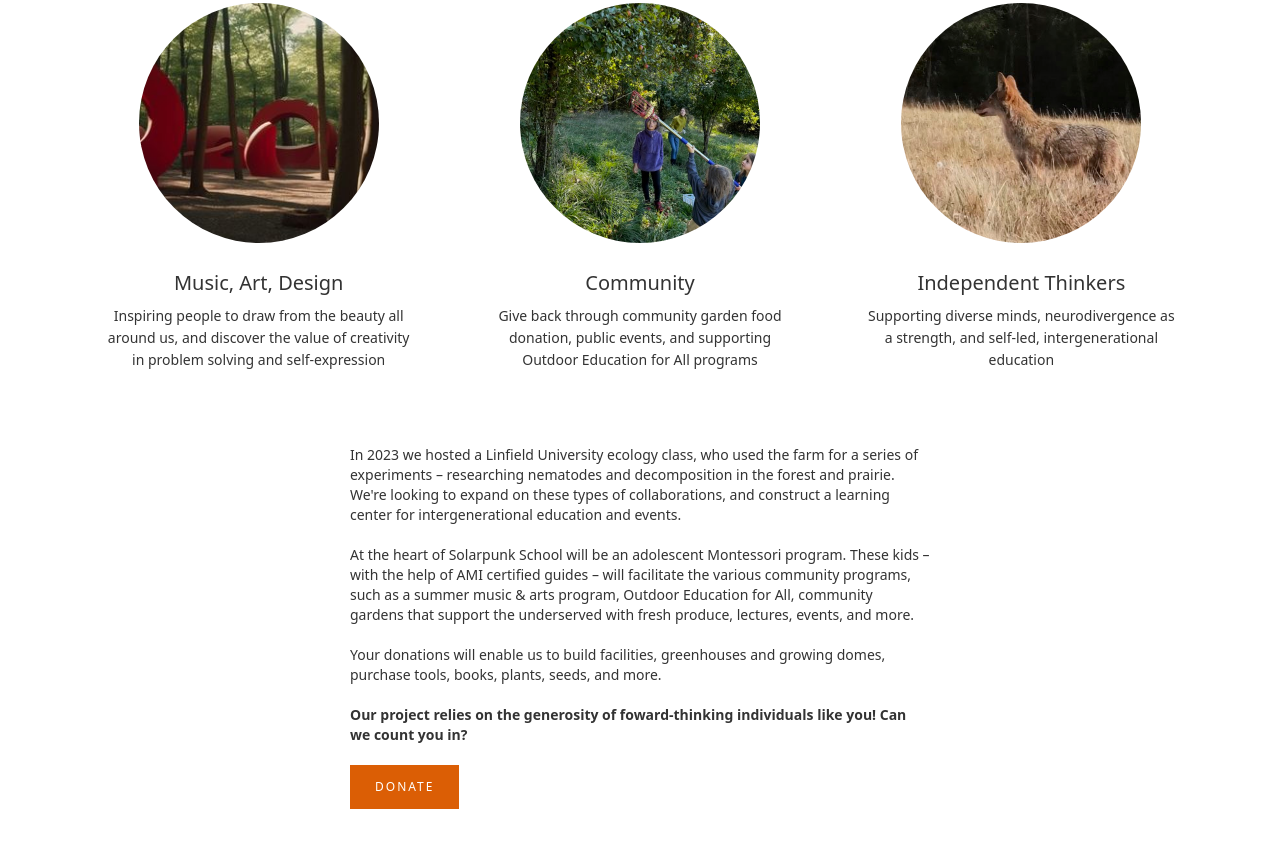
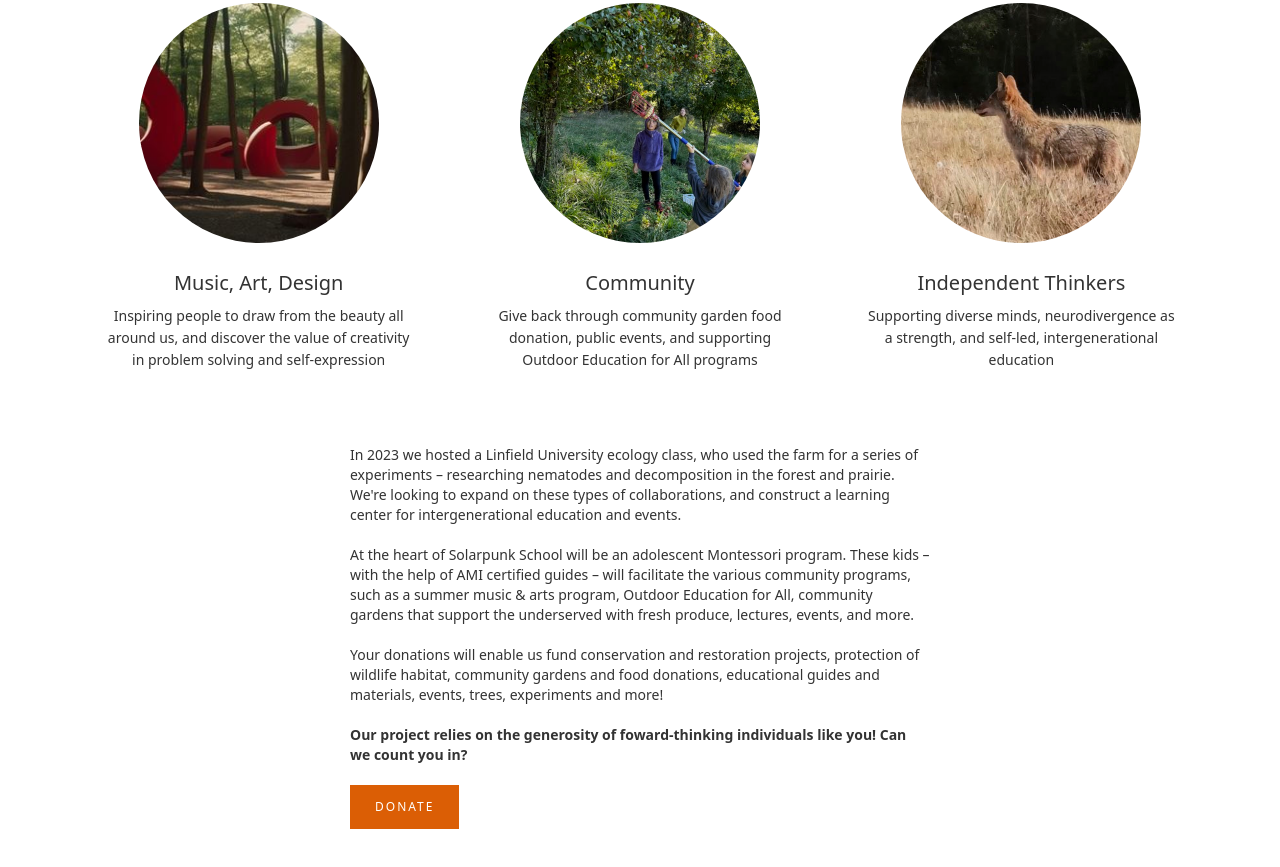
Before and after one commit to dreamwieber/cleryfarm.org, a plain HTML site: page solarpunk-school.html in a window 1280 px wide. Shown: the part 1389-2256 px from the top of the page. Drawn offline with nearby package versions, Linux system fonts and the light colour scheme; a script that the page names is missing.

Commit message:
update on donations.

```diff
--- a/solarpunk-school.html
+++ b/solarpunk-school.html
@@ -82,7 +82,7 @@
   </section>
   <section class="section">
     <div class="w-layout-vflex flex-block-9">
-      <p class="paragraph-3">In 2023 we hosted a Linfield University ecology class, who used the farm for a series of experiments – researching nematodes and decomposition in the forest and prairie. We&#x27;re looking to expand on these types of collaborations, and construct a learning center for intergenerational education and events. <br><br>At the heart of Solarpunk School will be an adolescent Montessori program. These kids – with the help of AMI certified guides – will facilitate the various community programs, such as a summer music &amp; arts program, Outdoor Education for All, community gardens that support the underserved with fresh produce, lectures, events, and more.<br><br>Your donations will enable us to build facilities, greenhouses and growing domes, purchase tools, books, plants, seeds, and more. <br><br><strong>Our project relies on the generosity of foward-thinking individuals like you! Can we count you in?   </strong></p>
+      <p class="paragraph-3">In 2023 we hosted a Linfield University ecology class, who used the farm for a series of experiments – researching nematodes and decomposition in the forest and prairie. We&#x27;re looking to expand on these types of collaborations, and construct a learning center for intergenerational education and events. <br><br>At the heart of Solarpunk School will be an adolescent Montessori program. These kids – with the help of AMI certified guides – will facilitate the various community programs, such as a summer music &amp; arts program, Outdoor Education for All, community gardens that support the underserved with fresh produce, lectures, events, and more.<br><br>Your donations will enable us fund conservation and restoration projects, protection of wildlife habitat, community gardens and food donations, educational guides and materials, events, trees, experiments and more! <br><br><strong>Our project relies on the generosity of foward-thinking individuals like you! Can we count you in?   </strong></p>
       <a href="https://buy.stripe.com/dR63e3dzvcWNeje3cc" class="button-primary w-button">DONATE</a>
     </div>
   </section>
```
